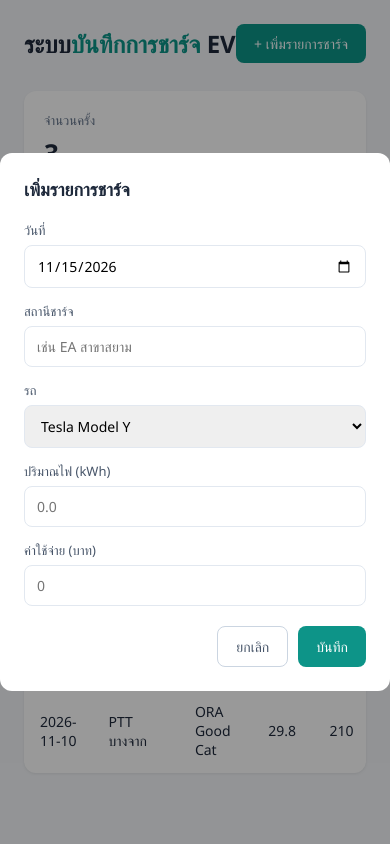
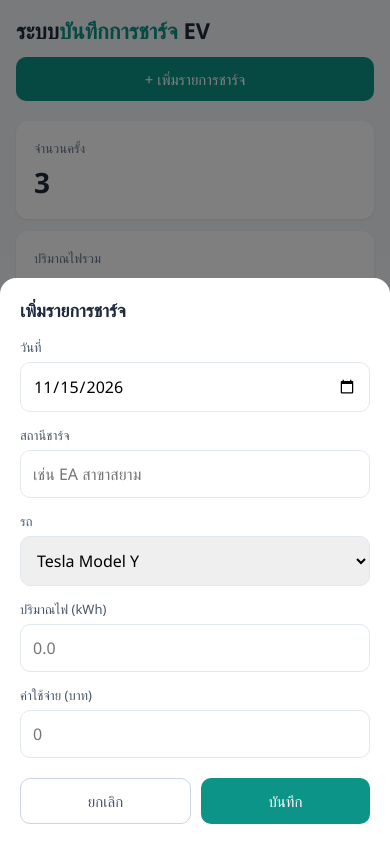
Before and after one commit to codercamera/evmeapp, a plain HTML site: page index.html in a window 390 px wide. Both pictures are taken after a click on the button "+ เพิ่มรายการชาร์จ". Drawn offline with Linux system fonts and the light colour scheme.

Commit message:
Make mobile-friendly responsive layout

```diff
--- a/index.html
+++ b/index.html
@@ -2,39 +2,68 @@
 <html lang="th">
 <head>
 <meta charset="UTF-8">
-<meta name="viewport" content="width=device-width, initial-scale=1.0">
+<meta name="viewport" content="width=device-width, initial-scale=1.0, viewport-fit=cover">
 <title>ระบบบันทึกการชาร์จรถไฟฟ้า EV</title>
 <style>
-  * { margin: 0; padding: 0; box-sizing: border-box; font-family: 'Segoe UI', system-ui, sans-serif; }
-  body { background: #f4f6f9; color: #1e293b; }
-  .container { max-width: 1100px; margin: 0 auto; padding: 24px; }
-  header { display: flex; justify-content: space-between; align-items: center; margin-bottom: 28px; }
-  header h1 { font-size: 24px; font-weight: 700; }
+  * { margin: 0; padding: 0; box-sizing: border-box; font-family: 'Segoe UI', system-ui, -apple-system, sans-serif; }
+  body { background: #f4f6f9; color: #1e293b; -webkit-tap-highlight-color: transparent; }
+  .container { max-width: 1100px; margin: 0 auto; padding: 16px; }
+  @media (min-width: 768px) {
+    .container { padding: 24px; }
+  }
+
+  header { display: flex; flex-direction: column; gap: 12px; margin-bottom: 20px; }
+  @media (min-width: 640px) {
+    header { flex-direction: row; justify-content: space-between; align-items: center; margin-bottom: 28px; }
+  }
+  header h1 { font-size: 22px; font-weight: 700; line-height: 1.3; }
+  @media (min-width: 640px) {
+    header h1 { font-size: 24px; }
+  }
   header h1 span { color: #0d9488; }
-  .btn { background: #0d9488; color: #fff; border: none; padding: 10px 18px; border-radius: 8px; cursor: pointer; font-size: 14px; font-weight: 500; }
+
+  .btn { background: #0d9488; color: #fff; border: none; padding: 12px 20px; border-radius: 10px; cursor: pointer; font-size: 15px; font-weight: 500; width: 100%; }
+  @media (min-width: 640px) {
+    .btn { width: auto; padding: 10px 18px; font-size: 14px; }
+  }
   .btn:hover { background: #0f766e; }
   .btn-outline { background: transparent; border: 1px solid #cbd5e1; color: #475569; }
-  .stats { display: grid; grid-template-columns: repeat(auto-fit, minmax(200px, 1fr)); gap: 16px; margin-bottom: 28px; }
-  .stat-card { background: #fff; padding: 20px; border-radius: 12px; box-shadow: 0 1px 3px rgba(0,0,0,.08); }
+
+  .stats { display: grid; grid-template-columns: 1fr; gap: 12px; margin-bottom: 20px; }
+  @media (min-width: 640px) {
+    .stats { grid-template-columns: repeat(3, 1fr); gap: 16px; margin-bottom: 28px; }
+  }
+  .stat-card { background: #fff; padding: 18px; border-radius: 12px; box-shadow: 0 1px 3px rgba(0,0,0,.08); }
   .stat-card .label { font-size: 13px; color: #64748b; margin-bottom: 6px; }
-  .stat-card .value { font-size: 26px; font-weight: 700; }
+  .stat-card .value { font-size: 28px; font-weight: 700; }
   .stat-card .value span { font-size: 14px; font-weight: 500; color: #64748b; }
-  .table-wrap { background: #fff; border-radius: 12px; box-shadow: 0 1px 3px rgba(0,0,0,.08); overflow: hidden; }
-  table { width: 100%; border-collapse: collapse; }
-  th { text-align: left; padding: 14px 16px; background: #f8fafc; font-size: 13px; color: #64748b; font-weight: 600; }
-  td { padding: 14px 16px; border-top: 1px solid #f1f5f9; font-size: 14px; }
+
+  .table-wrap { background: #fff; border-radius: 12px; box-shadow: 0 1px 3px rgba(0,0,0,.08); overflow-x: auto; -webkit-overflow-scrolling: touch; }
+  table { width: 100%; border-collapse: collapse; min-width: 600px; }
+  th { text-align: left; padding: 12px 14px; background: #f8fafc; font-size: 12px; color: #64748b; font-weight: 600; white-space: nowrap; }
+  td { padding: 12px 14px; border-top: 1px solid #f1f5f9; font-size: 14px; }
   tr:hover td { background: #f8fafc; }
-  .badge { display: inline-block; padding: 3px 10px; border-radius: 999px; font-size: 12px; font-weight: 500; }
+
+  .badge { display: inline-block; padding: 4px 10px; border-radius: 999px; font-size: 12px; font-weight: 500; }
   .badge-done { background: #d1fae5; color: #065f46; }
-  .modal { display: none; position: fixed; inset: 0; background: rgba(0,0,0,.4); align-items: center; justify-content: center; z-index: 100; }
+
+  .modal { display: none; position: fixed; inset: 0; background: rgba(0,0,0,.5); align-items: flex-end; justify-content: center; z-index: 100; padding: 0; }
+  @media (min-width: 640px) {
+    .modal { align-items: center; padding: 16px; }
+  }
   .modal.show { display: flex; }
-  .modal-box { background: #fff; width: 100%; max-width: 480px; border-radius: 12px; padding: 24px; }
-  .modal-box h2 { font-size: 18px; margin-bottom: 20px; }
+  .modal-box { background: #fff; width: 100%; max-width: 480px; border-radius: 16px 16px 0 0; padding: 20px; max-height: 90vh; overflow-y: auto; }
+  @media (min-width: 640px) {
+    .modal-box { border-radius: 12px; padding: 24px; max-height: none; }
+  }
+  .modal-box h2 { font-size: 18px; margin-bottom: 16px; }
   .form-group { margin-bottom: 14px; }
-  .form-group label { display: block; font-size: 13px; margin-bottom: 6px; color: #475569; }
-  .form-group input, .form-group select { width: 100%; padding: 10px 12px; border: 1px solid #e2e8f0; border-radius: 8px; font-size: 14px; }
-  .form-actions { display: flex; gap: 10px; justify-content: flex-end; margin-top: 20px; }
-  .empty { text-align: center; padding: 40px; color: #94a3b8; }
+  .form-group label { display: block; font-size: 13px; margin-bottom: 6px; color: #475569; font-weight: 500; }
+  .form-group input, .form-group select { width: 100%; padding: 12px; border: 1px solid #e2e8f0; border-radius: 10px; font-size: 16px; }
+  .form-actions { display: flex; gap: 10px; margin-top: 20px; }
+  .form-actions .btn { flex: 1; }
+
+  .empty { text-align: center; padding: 40px 16px; color: #94a3b8; }
 </style>
 </head>
 <body>
@@ -77,7 +106,6 @@
   </div>
 </div>
 
-<!-- Modal เพิ่มข้อมูล -->
 <div class="modal" id="modal">
   <div class="modal-box">
     <h2>เพิ่มรายการชาร์จ</h2>
@@ -100,11 +128,11 @@
     </div>
     <div class="form-group">
       <label>ปริมาณไฟ (kWh)</label>
-      <input type="number" id="fKwh" step="0.1" placeholder="0.0">
+      <input type="number" id="fKwh" step="0.1" placeholder="0.0" inputmode="decimal">
     </div>
     <div class="form-group">
       <label>ค่าใช้จ่าย (บาท)</label>
-      <input type="number" id="fCost" placeholder="0">
+      <input type="number" id="fCost" placeholder="0" inputmode="numeric">
     </div>
     <div class="form-actions">
       <button class="btn btn-outline" onclick="closeModal()">ยกเลิก</button>
@@ -159,9 +187,11 @@ function updateStats() {
 function openModal() {
   document.getElementById('modal').classList.add('show');
   document.getElementById('fDate').valueAsDate = new Date();
+  document.body.style.overflow = 'hidden';
 }
 function closeModal() {
   document.getElementById('modal').classList.remove('show');
+  document.body.style.overflow = '';
 }
 
 function addCharge() {
@@ -180,7 +210,6 @@ function addCharge() {
   closeModal();
   render();
 
-  // clear form
   document.getElementById('fStation').value = '';
   document.getElementById('fKwh').value = '';
   document.getElementById('fCost').value = '';
```
